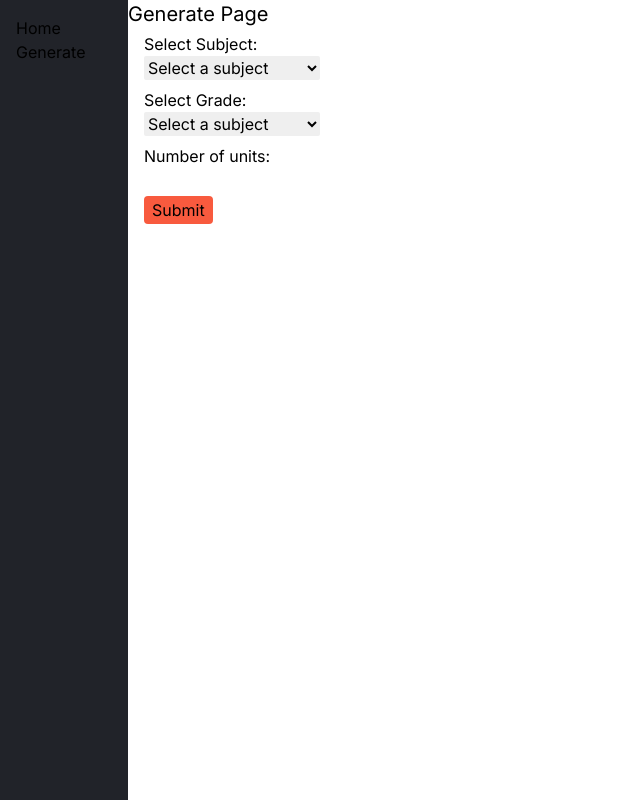
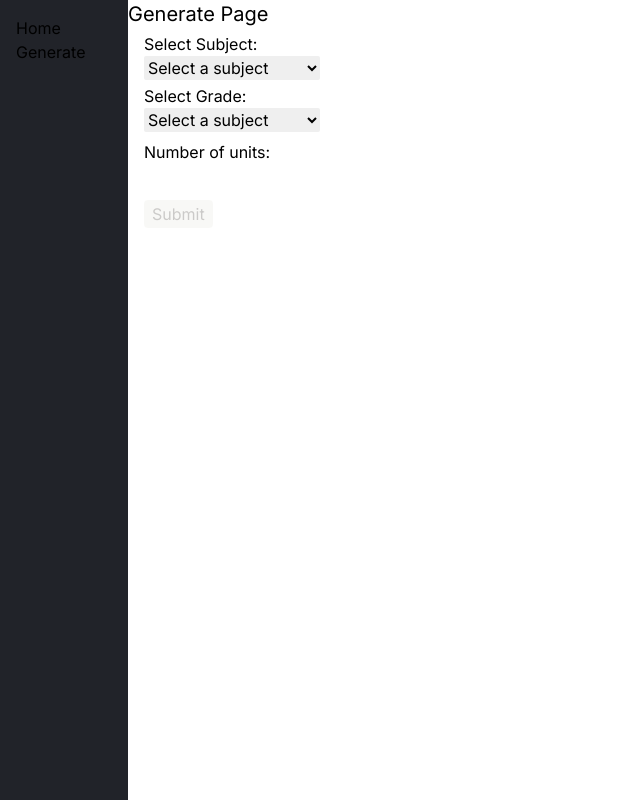
Before and after one commit to sixwires/Curriculum-Builder, a Next.js app: page /generate in a window 1280 px wide. Shown: the whole page, without its empty margins (0-640 px from the left). Built offline with nearby package versions, Linux system fonts and the light colour scheme.

Commit message:
Updated styling of curriculum display.

```diff
--- a/app/generate/features/curriculum/Curriculum.tsx
+++ b/app/generate/features/curriculum/Curriculum.tsx
@@ -8,12 +8,11 @@ const Curriculum: React.FC = () => {
   const isLoading = useSelector((state: RootState) => state.curriculum.loading);
 
   return (
-    <>
+    <section className='flex flex-col grow pb-8 lg:mx-4 lg:my-0'>
+      {isLoading ? <LoadingSpinner></LoadingSpinner> : null}
       {curriculumData && (
-        <section className='flex flex-col my-2 lg:mx-4 lg:my-0'>
-          <h1 className='text-lg'>Generated Curriculum:</h1>
-          <section className='h-full overflow-auto bg-background-dark p-2 rounded'>
-            {isLoading ? <LoadingSpinner></LoadingSpinner> : null}
+        <>
+          <section className='overflow-auto bg-background-dark p-2 rounded'>
             {!isLoading && curriculumData && (
               <div>
                 {Object.keys(curriculumData).map((topic: string, index: number) => (
@@ -29,9 +28,9 @@ const Curriculum: React.FC = () => {
               </div>
             )}
           </section>
-        </section>
+        </>
       )}
-    </>
+    </section>
   );
 };
 
--- a/app/generate/features/selection/DropdownPicker.tsx
+++ b/app/generate/features/selection/DropdownPicker.tsx
@@ -20,7 +20,7 @@ const DropdownPicker: React.FC<DropdownPickerProps> = ({
   };
 
   return (
-    <div className='flex flex-col py-1'>
+    <section className='flex flex-col my-1'>
       <label htmlFor='options' className='w-32'>
         {label}:{' '}
       </label>
@@ -40,7 +40,7 @@ const DropdownPicker: React.FC<DropdownPickerProps> = ({
         ))}
         <option value='custom'>Custom</option>
       </select>
-    </div>
+    </section>
   );
 };
 
--- a/app/generate/features/selection/SubjectSelectionForm.tsx
+++ b/app/generate/features/selection/SubjectSelectionForm.tsx
@@ -1,9 +1,9 @@
 'use client';
 import { useState } from 'react';
-import { postData } from '../../../utils/requestWrapper';
+import { useDispatch } from 'react-redux';
+import { postData } from '@/utils/requestWrapper';
+import { setData, setLoading } from '../curriculum/curriculumSlice';
 import DropdownPicker from './DropdownPicker';
-import { useDispatch } from 'react-redux';
-import { setData, setLoading } from '../curriculum/curriculumSlice';
 import InputSelector from './InputSelector';
 
 const subjects: Array<string> = [
@@ -75,7 +75,7 @@ const SubjectSelectionForm: React.FC = () => {
     !selectedValues.subject || !selectedValues.grade || selectedValues.numUnits == -1;
 
   return (
-    <section>
+    <section className='grow'>
       <DropdownPicker
         label='Select Subject'
         subjects={subjects}
@@ -93,7 +93,12 @@ const SubjectSelectionForm: React.FC = () => {
         onChange={(value) => handleInputChange('numUnits', value)}
       />
 
-      <button type='button' onClick={handleSubmit} disabled={isSubmitDisabled} className='submit'>
+      <button
+        type='button'
+        onClick={handleSubmit}
+        disabled={isSubmitDisabled}
+        className={'my-2 ' + (isSubmitDisabled ? 'disabled' : 'submit')}
+      >
         Submit
       </button>
     </section>
--- a/app/generate/page.tsx
+++ b/app/generate/page.tsx
@@ -3,9 +3,9 @@ import SubjectSelectionForm from './features/selection/SubjectSelectionForm';
 
 const Generate: React.FC = () => {
   return (
-    <div className='h-full'>
+    <div className='flex flex-col h-screen'>
       <h1 className='text-xl'>Generate Page</h1>
-      <section className='flex flex-col lg:flex-row px-4'>
+      <section className='flex flex-col grow overflow-hidden lg:flex-row px-4'>
         <SubjectSelectionForm />
         <Curriculum />
       </section>
--- a/app/globals.css
+++ b/app/globals.css
@@ -26,9 +26,20 @@ body {
     text-wrap: balance;
   }
 
-  button.submit {
+  button {
     padding: 2px 8px;
     border-radius: 4px;
+    cursor: pointer;
+  }
+
+  button.submit {
     background-color: #f85a3e;
   }
+
+  button.disabled {
+    background-color: rgb(235, 235, 228);
+    color: rgb(87 83 78);
+    opacity: 0.3;
+    cursor: default;
+  }
 }
--- a/app/utils/requestWrapper.ts
+++ b/app/utils/requestWrapper.ts
@@ -1,5 +1,4 @@
 const getData = async (url: string, options = {}) => {
-  console.log(options);
   try {
     const response = await fetch(url, options);
 
--- a/tailwind.config.ts
+++ b/tailwind.config.ts
@@ -12,6 +12,7 @@ const config: Config = {
         foreground: 'rgb(255, 255, 255)',
         background: 'rgb(41, 44, 51)',
         'background-dark': 'rgb(33, 35, 41)',
+        disabled: 'rgb(87 83 78)',
       },
     },
   },
```
